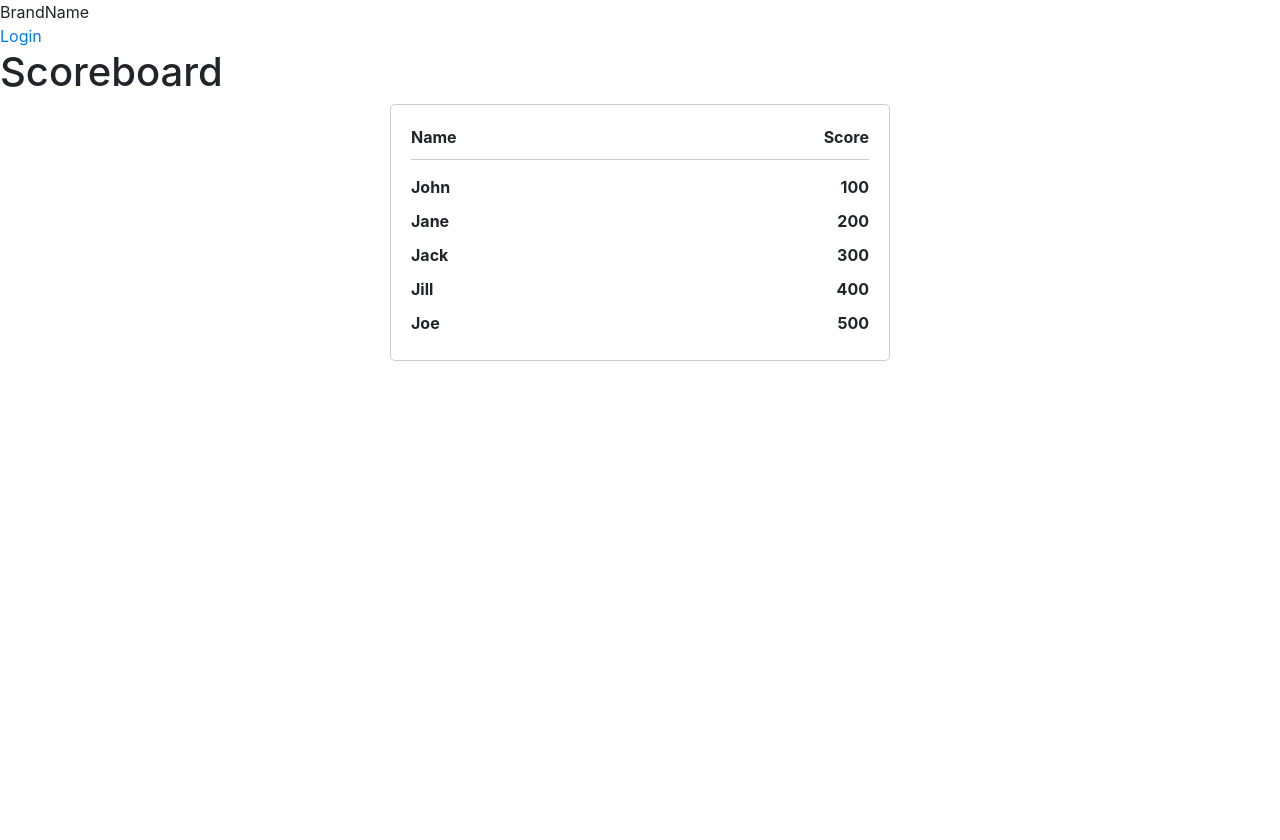
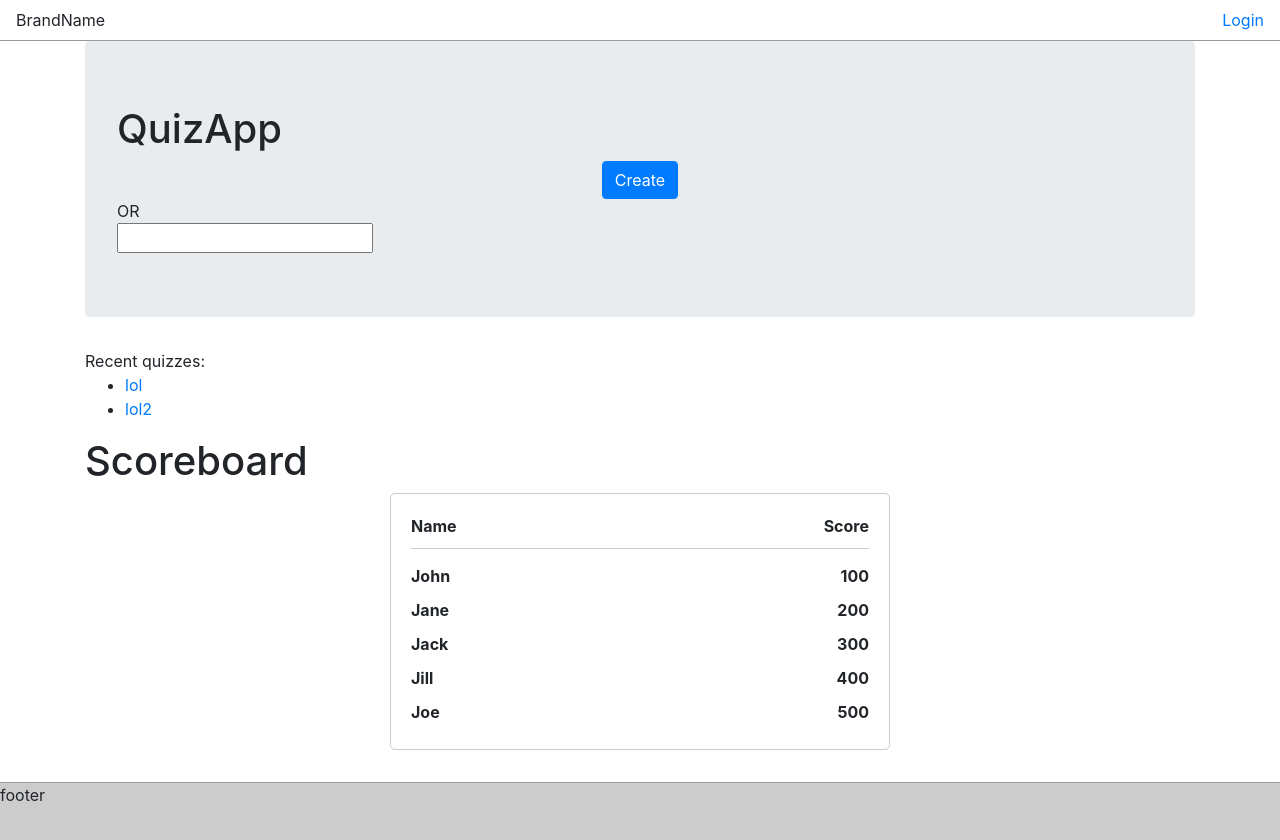
Before and after one commit to staddle/cybershit, a Nuxt app: page / in a window 1280 px wide. Shown: the top 840 px of the page. Before the commit the page ends 800 px from the top, so only its background shows below. Built offline with nearby package versions, Linux system fonts and the light colour scheme.

Commit message:
initial quiz pages

```diff
--- /dev/null
+++ b/components/Authentication/LoginStatusComponent.vue
@@ -0,0 +1,27 @@
+<template>
+  <div>
+    <div v-if="signedIn">
+      <img :src="user.avatar">
+    </div>
+    <div v-else>
+      <NuxtLink to="\login">
+        Login
+      </NuxtLink>
+    </div>
+  </div>
+</template>
+
+<script>
+export default {
+  data () {
+    return {
+      signedIn: false,
+      user: { avatar: 'https://www.gravatar.com/avatar/00000000000000000000000000000000?d=mp&f=y' }
+    }
+  }
+}
+</script>
+
+<style>
+
+</style>
--- /dev/null
+++ b/components/FooterComponent.vue
@@ -0,0 +1,22 @@
+<template>
+  <div class="footerParent">
+    footer
+  </div>
+</template>
+
+<script>
+export default {
+
+}
+</script>
+
+<style>
+.footerParent{
+  display: flex;
+  flex-direction: column;
+  border-top: 1px solid #999;
+  background-color: #ccc;
+  min-height: 10rem;
+  margin-top: 2rem;
+}
+</style>
--- a/components/HeaderComponent.vue
+++ b/components/HeaderComponent.vue
@@ -1,5 +1,5 @@
 <template>
-  <nav>
+  <nav class="nav navbar">
     <span>BrandName</span>
     <LoginStatusComponent />
   </nav>
@@ -12,5 +12,7 @@ export default {
 </script>
 
 <style>
-
+.nav{
+  border-bottom: solid 1px #999;
+}
 </style>
--- a/components/Quiz/LoginStatusComponent.vue
+++ /dev/null
@@ -1,25 +0,0 @@
-<template>
-  <div>
-    <div v-if="signedIn">
-      <img :src="user.avatar">
-    </div>
-    <div v-else>
-      <NuxtLink to="\login">Login</NuxtLink>
-    </div>
-  </div>
-</template>
-
-<script>
-export default {
-    data () {
-        return {
-            signedIn: false,
-            user: { avatar: 'https://www.gravatar.com/avatar/00000000000000000000000000000000?d=mp&f=y' }
-        }
-    }
-}
-</script>
-
-<style>
-
-</style>
--- a/components/Quiz/QuizComponent.vue
+++ b/components/Quiz/QuizComponent.vue
@@ -1,5 +1,5 @@
 <template>
-  <div>
+  <div class="container">
     <QuizStartupComponent />
     <QuizRecentComponent />
     <QuizScoreboardComponent />
--- a/components/Quiz/QuizRecentComponent.vue
+++ b/components/Quiz/QuizRecentComponent.vue
@@ -0,0 +1,33 @@
+<template>
+  <div>
+    Recent quizzes:
+    <ul>
+      <li v-for="quiz in recent" :key="quiz.key">
+        <a href="#">{{ quiz.name }}</a>
+      </li>
+    </ul>
+  </div>
+</template>
+
+<script>
+export default {
+  data () {
+    return {
+      recent: [
+        {
+          key: 0,
+          name: 'lol'
+        },
+        {
+          key: 1,
+          name: 'lol2'
+        }
+      ]
+    }
+  }
+}
+</script>
+
+<style>
+
+</style>
--- a/components/Quiz/QuizStartupComponent.vue
+++ b/components/Quiz/QuizStartupComponent.vue
@@ -0,0 +1,28 @@
+<template>
+  <div class="jumbotron">
+    <h1 class="brandHeader">QuizApp</h1>
+    <button class="btn btn-primary">Create</button>
+    <span>OR</span>
+    <div>
+      <input type="text" />
+    </div>
+  </div>
+</template>
+
+<script>
+export default {
+
+}
+</script>
+
+<style>
+.jumbotron{
+  display: flex;
+  flex-direction: column;
+  align-content: center;
+  justify-content: center;
+}
+.btn{
+  margin: auto auto;
+}
+</style>
--- /dev/null
+++ b/layouts/default.vue
@@ -0,0 +1,8 @@
+<!-- eslint-disable vue/multi-word-component-names -->
+<template>
+  <div>
+    <HeaderComponent />
+    <Nuxt />
+    <FooterComponent />
+  </div>
+</template>
--- a/pages/index.vue
+++ b/pages/index.vue
@@ -1,8 +1,5 @@
 <template>
-  <div class="indexContainer">
-    <HeaderComponent />
-    <QuizComponent />
-  </div>
+  <QuizComponent />
 </template>
 
 <script lang="ts">
--- a/pages/login.vue
+++ b/pages/login.vue
@@ -1,9 +1,5 @@
 <template>
-  <div>
-    <LoginComponent />
-    <BackgroundWaveComponent />
-    <FooterComponent />
-  </div>
+  <LoginComponent />
 </template>
 
 <script>
--- a/pages/register.vue
+++ b/pages/register.vue
@@ -1,9 +1,5 @@
 <template>
-  <div>
-    <RegisterComponent />
-    <BackgroundWaveComponent />
-    <FooterComponent />
-  </div>
+  <RegisterComponent />
 </template>
 
 <script>
```
